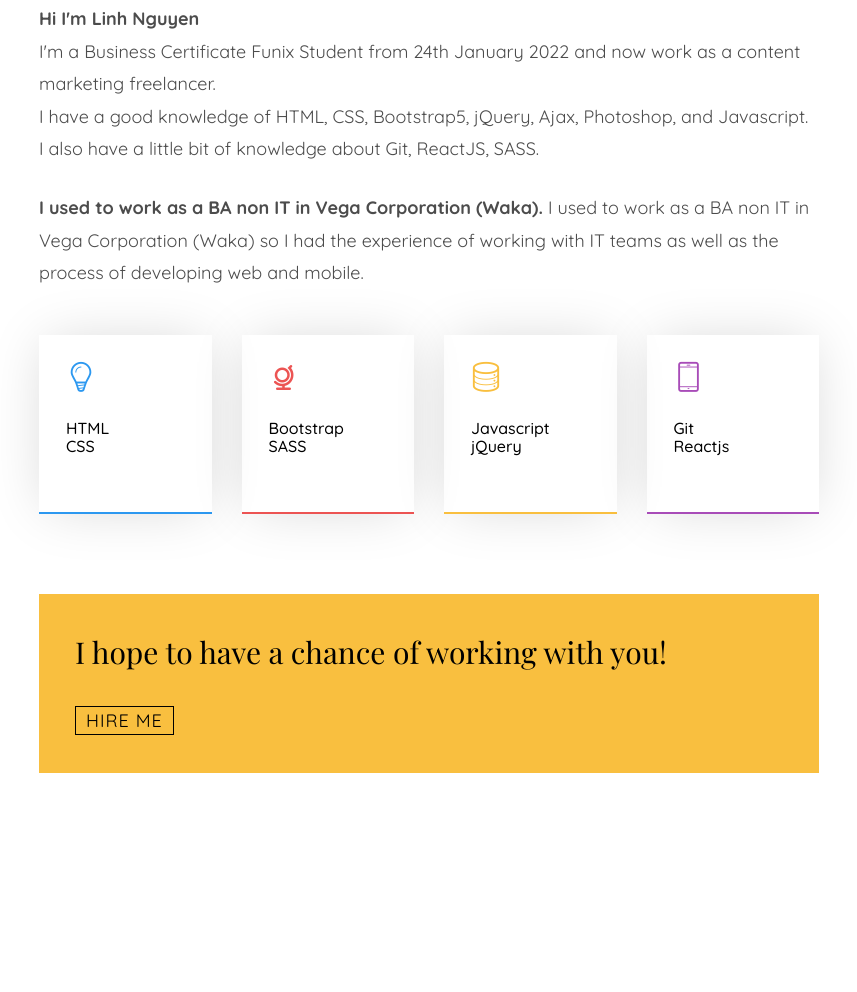
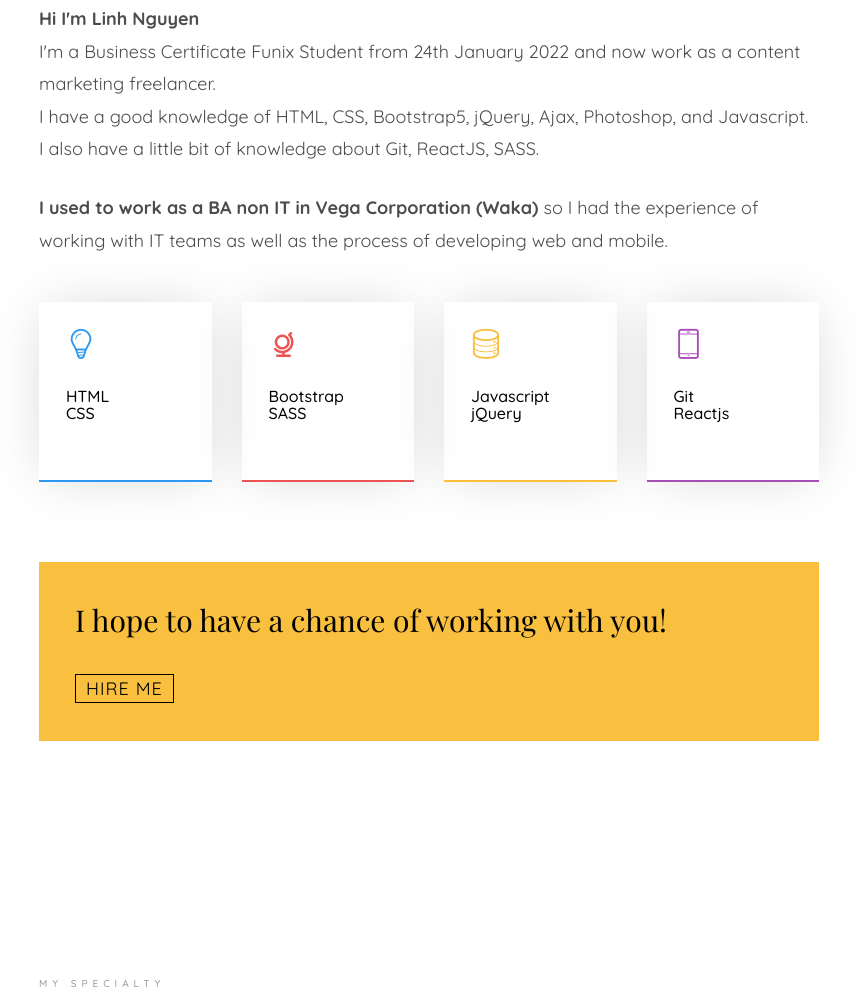
Before and after one commit to ciddt/linhnguyenCV, a plain HTML site: page index.html in a window 1280 px wide. Shown: the part 1186-2178 px from the top of the page, without its empty margins (361-1218 px from the left). Drawn offline with nearby package versions, Linux system fonts and the light colour scheme; files whose address does not match are found by name; a web font is replaced by a local one.

Commit message:
Update index.html
Edit about me

```diff
--- a/index.html
+++ b/index.html
@@ -132,8 +132,8 @@
 											I also have a little bit of knowledge about Git, ReactJS, SASS.
 										</p>
 										<p>
-											<strong>I used to work as a BA non IT in Vega Corporation (Waka). </strong>
-											I used to work as a BA non IT in Vega Corporation (Waka) so I had the experience of working with IT teams as well as the process of developing web and mobile.
+											<strong>I used to work as a BA non IT in Vega Corporation (Waka) </strong>
+											so I had the experience of working with IT teams as well as the process of developing web and mobile.
 										</p>
 									</div>
 								</div>
```
